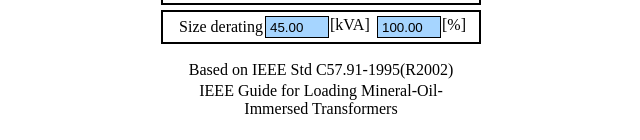
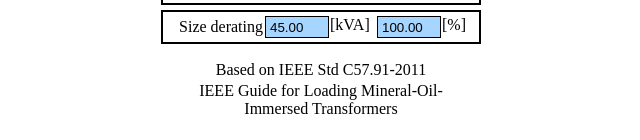
Before and after one commit to MiguelAAguilarG/cal_transformer_derating_web, a plain HTML site: page index.html in a window 1280 px wide. Shown: the part 174-314 px from the top of the page, without its empty margins (319-959 px from the left). Drawn offline with Linux system fonts and the light colour scheme.

Commit message:
se actualizo la norma usada

```diff
--- a/index.html
+++ b/index.html
@@ -78,7 +78,7 @@
 </body>
 
 <footer>
-    <p class="text-center-footer">Based on IEEE Std C57.91-1995(R2002)</p>
+    <p class="text-center-footer">Based on IEEE Std C57.91-2011</p>
     <p class="text-center-footer">IEEE Guide for Loading Mineral-Oil-Immersed Transformers</p>
     <br>
     <p class="text-center-footer">Temperature: 6.4.Table 4 (Quick approximation), -30°C to 50°C</p>
```
